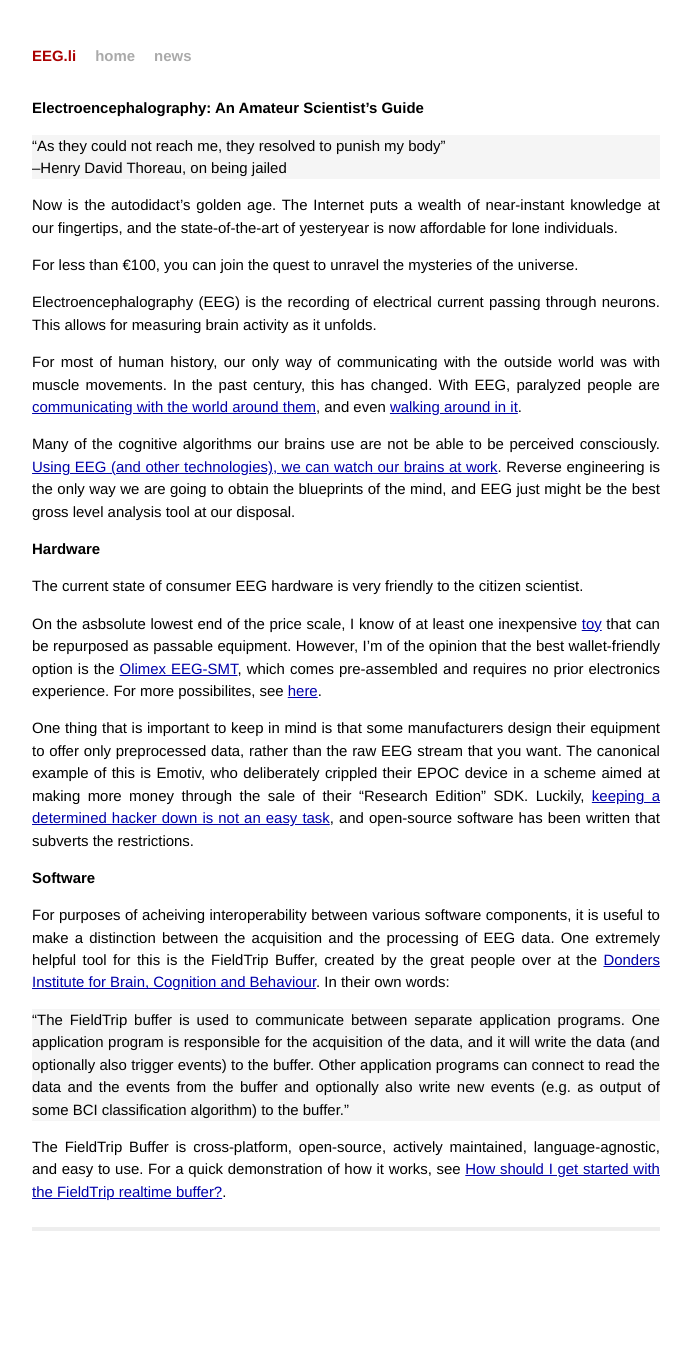
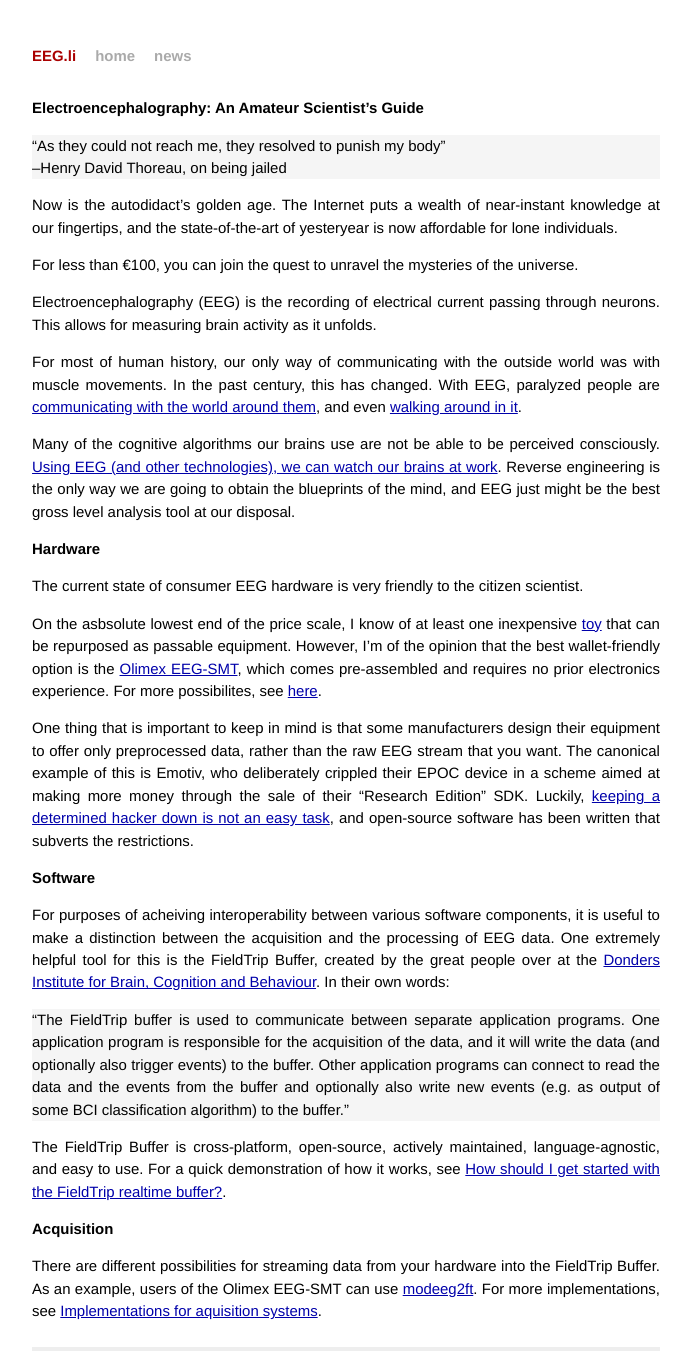
Before and after one commit to drewbug/EEG.li, a Jekyll site: the page built from index.markdown, in a window 1280 px wide. Shown: the whole page, without its empty margins (294-985 px from the left). Built offline with Jekyll 4.4.1, drawn with Linux system fonts in a browser that asks for light colours; Markdown is read by kramdown in place of the engine named in the settings; before the commit the page ends 1231 px from its top, so only the background shows below that.

Commit message:
Add `Acquisition` section to homepage

```diff
--- a/index.markdown
+++ b/index.markdown
@@ -36,3 +36,7 @@ For purposes of acheiving interoperability between various software components,
 > <q>The FieldTrip buffer is used to communicate between separate application programs. One application program is responsible for the acquisition of the data, and it will write the data (and optionally also trigger events) to the buffer. Other application programs can connect to read the data and the events from the buffer and optionally also write new events (e.g. as output of some BCI classification algorithm) to the buffer.</q>
 
 The FieldTrip Buffer is cross-platform, open-source, actively maintained, language-agnostic, and easy to use. For a quick demonstration of how it works, see [How should I get started with the FieldTrip realtime buffer?](http://fieldtrip.fcdonders.nl/faq/how_should_i_get_started_with_the_fieldtrip_realtime_buffer).
+
+### Acquisition
+
+There are different possibilities for streaming data from your hardware into the FieldTrip Buffer. As an example, users of the Olimex EEG-SMT can use [modeeg2ft](http://fieldtrip.googlecode.com/svn/trunk/realtime/src/acquisition/modeeg/modeeg2ft.cc). For more implementations, see [Implementations for aquisition systems](http://fieldtrip.fcdonders.nl/development/realtime/implementation#implementations_for_aquisition_systems).
```
